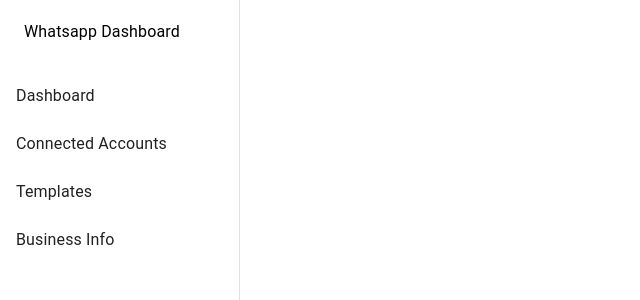
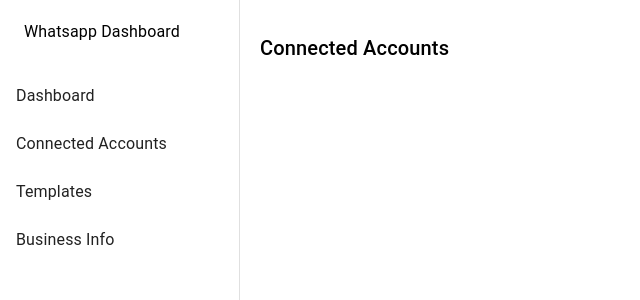
Before and after one commit to priyanshrajput19/neobound-whatsapp-integration, a React (Vite) app in the folder Frontend/: page /connectedAcc in a window 1280 px wide. Shown: the top 300 px of the page, without its empty margins (0-640 px from the left). Built offline with nearby package versions, Linux system fonts and the light colour scheme.

Commit message:
Added routings
Added routings from app.jsx to different pages

```diff
--- a/Frontend/src/App.jsx
+++ b/Frontend/src/App.jsx
@@ -1,17 +1,11 @@
 import React, { useEffect } from "react";
-import {
-  RouterProvider,
-  BrowserRouter,
-  Routes,
-  Route,
-  Outlet,
-} from "react-router-dom";
+import { BrowserRouter, Routes, Route } from "react-router-dom";
 import "./components/Sidebar";
 import Sidebar from "./components/Sidebar";
 import Dashboard from "./pages/dashboard";
-// import businessInfo from "./pages/businessInfo";
-// import connectedAcc from "./pages/connectedAcc";
-// import templates from "./pages/templates";
+import BusinessInfo from "./pages/businessInfo";
+import ConnectedAcc from "./pages/connectedAcc";
+import Templates from "./pages/templates";
 function App() {
   // Initialize Facebook SDK
   useEffect(() => {
@@ -47,6 +41,14 @@
   return (
     <>
       <Sidebar />
+      <BrowserRouter>
+        <Routes>
+          <Route path="/dashboard" element={<Dashboard />} />
+          <Route path="/businessInfo" element={<BusinessInfo />} />
+          <Route path="/connectedAcc" element={<ConnectedAcc />} />
+          <Route path="/templates" element={<Templates />} />
+        </Routes>
+      </BrowserRouter>
     </>
   );
 }
--- a/Frontend/src/pages/businessInfo.jsx
+++ b/Frontend/src/pages/businessInfo.jsx
@@ -1,8 +1,18 @@
 import { Router } from "react-router-dom";
 import React from "react";
+import Typography from "@mui/material/Typography";
 
 function businessInfo() {
-  return <div>businessInfo</div>;
+  return (
+    <div>
+      <h1>Business Info</h1>
+      <div className="header flex justify-between ml-60 pt-2 pl-5 pr-5  ">
+        <Typography variant="h6" color="initial">
+          Business Info
+        </Typography>
+      </div>
+    </div>
+  );
 }
 
 export default businessInfo;
--- a/Frontend/src/pages/connectedAcc.jsx
+++ b/Frontend/src/pages/connectedAcc.jsx
@@ -1,7 +1,16 @@
 import React from "react";
-
+import Typography from "@mui/material/Typography";
 function connectedAcc() {
-  return <div>connectedAcc</div>;
+  return (
+    <div>
+      <h1>Connected Accounts</h1>
+      <div className="header flex justify-between ml-60 pt-2 pl-5 pr-5  ">
+        <Typography variant="h6" color="initial">
+          Connected Accounts
+        </Typography>
+      </div>
+    </div>
+  );
 }
 
 export default connectedAcc;
--- a/Frontend/src/pages/templates.jsx
+++ b/Frontend/src/pages/templates.jsx
@@ -6,7 +6,7 @@
 function Templates() {
   return (
     <div>
-      <h1>Template</h1>
+      <h1>Templates</h1>
       <div className="header flex justify-between ml-60 pt-2 pl-5 pr-5  ">
         <Typography variant="h6" color="initial">
           Templates
```
